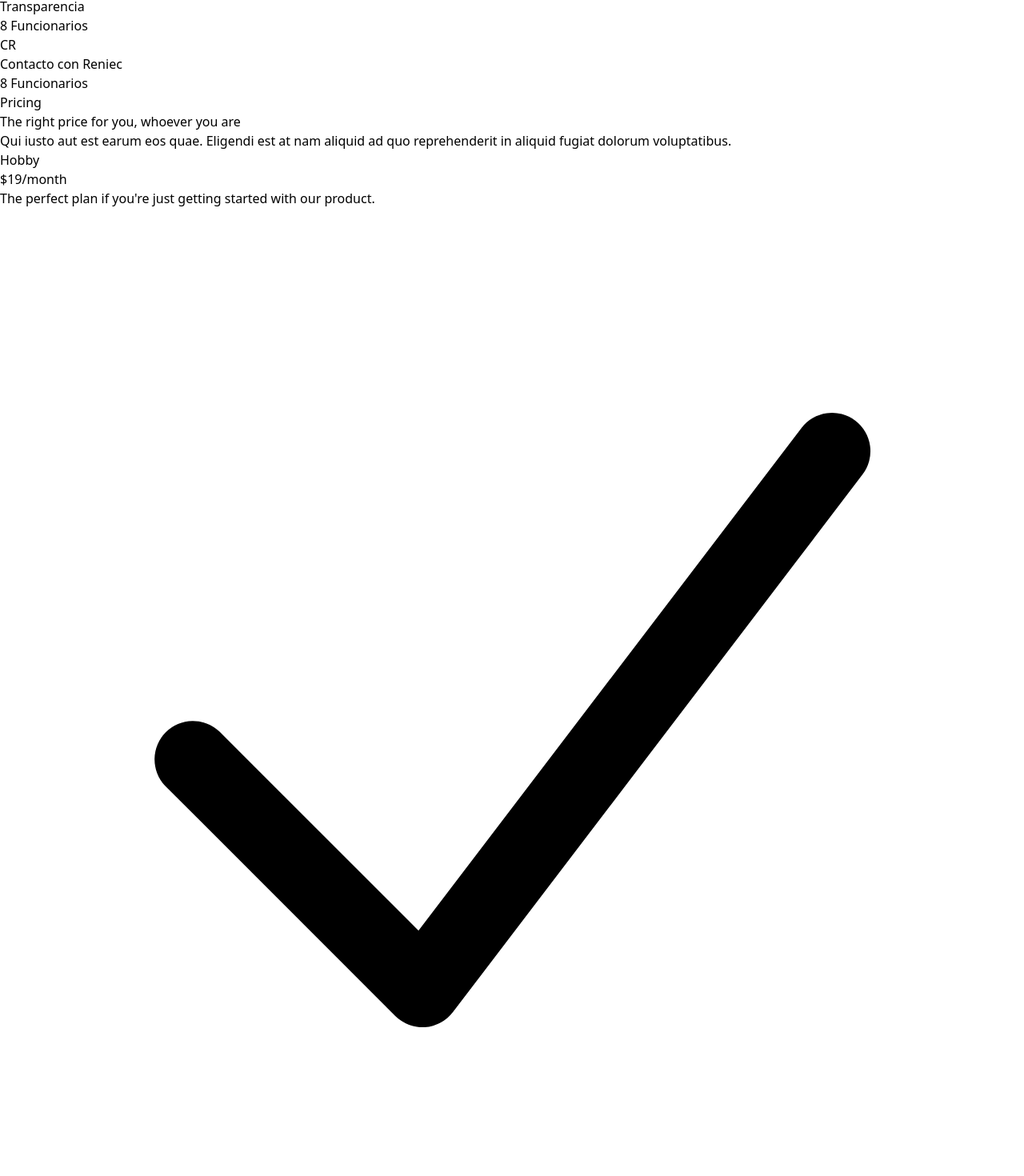
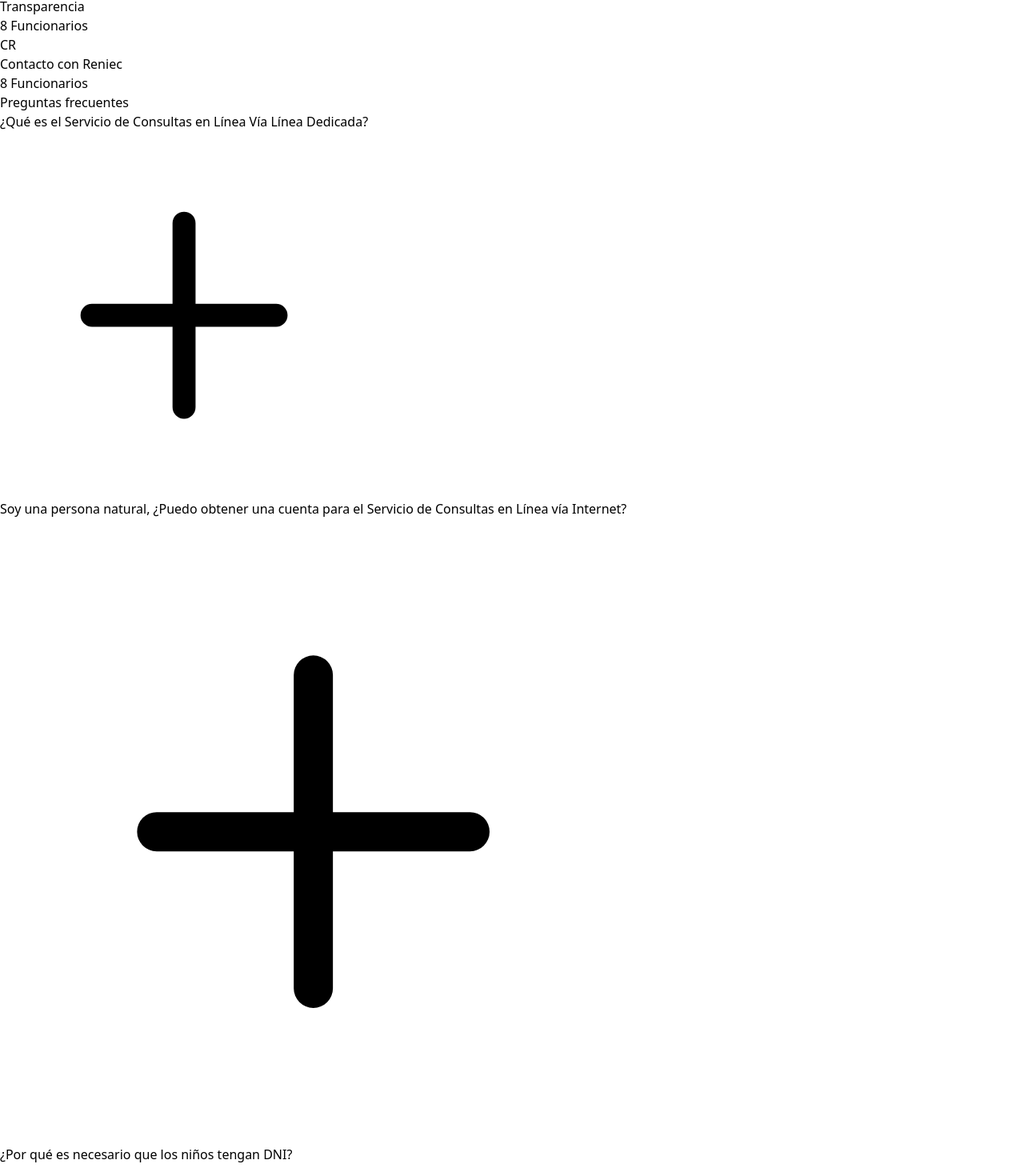
Before and after one commit to CristoferCalcinas/reniec-update-dev, a React (Vite) app: page / in a window 1280 px wide. Shown: the part 2599-4069 px from the top of the page at 80% size. Built offline with nearby package versions, Linux system fonts and the light colour scheme.

Commit message:
Modificando la seccion de preguntas

```diff
--- a/src/principal/page/PrincipalPage.jsx
+++ b/src/principal/page/PrincipalPage.jsx
@@ -96,11 +96,21 @@ const tiers = [
 ];
 const faqs = [
   {
-    question: "What's the best thing about Switzerland?",
+    question: "¿Qué es el Servicio de Consultas en Línea Vía Línea Dedicada?",
     answer:
-      "I don't know, but the flag is a big plus. Lorem ipsum dolor sit amet consectetur adipisicing elit. Quas cupiditate laboriosam fugiat.",
+      "El servicio de Consultas en Línea vía Línea Dedicada está dirigido a autoridades policiales y judiciales e instituciones públicas y privadas, con fines de verificación de identidad y consiste en establecer entre el RENIEC y el interesado una línea dedicada por la cual accederá a nuestra información para esto es necesario que el interesado posea un servidor y realice un desarrollo utilizando las APIS del RENIEC disponibles para diversos lenguajes de programación. El servicio se inicia después de la firma del convenio de suministro de información.",
   },
-  // More questions...
+  {
+    question:
+      "Soy una persona natural, ¿Puedo obtener una cuenta para el Servicio de Consultas en Línea vía Internet?",
+    answer:
+      "Las personas naturales no pueden acceder a este servicio. El Servicio de Consultas en Línea vía Internet está orientado a autoridades policiales y judiciales e instituciones públicas y privadas, con fines de verificación de identidad para el cumplimiento de sus funciones, garantizando el irrestricto respeto por la intimidad de las personas.",
+  },
+  {
+    question: "¿Por qué es necesario que los niños tengan DNI?",
+    answer:
+      "El DNI es necesario para que los niños y niñas puedan ser identificados y tengan acceso a los servicios de salud, programas sociales, así como para su libre desplazamiento por el interior o exterior del país. Es importante también para evitar la trata de menores y secuestros. El Nº de DNI será el mismo cuando cumpla la mayoría de edad y el que utilizará toda su vida. En la actualidad, el DNI de menores se emite a las personas comprendidas entre los 0 años de edad hasta los 16 años, en el marco del programa de registro e identificación de menores . El DNI de menores tiene un costo de 16 soles.",
+  },
 ];
 const footerNavigation = {
   solutions: [
@@ -493,7 +503,7 @@ export const PrincipalPage = () => {
 
         {/* Categories section */}
         <div className="mx-auto max-w-7xl px-6 lg:px-8">
-          <div className="mx-auto max-w-4xl pt-16 sm:pt-32 lg:pt-40 space-y-10">
+          <div className="mx-auto max-w-4xl pt-16 sm:pt-32 lg:pt-40 space-y-20">
             <h2 className="text-6xl font-bold tracking-tight">Categorías</h2>
             <p className="text-xl leading-8 italic">
               Conoce todos los trámites, servicios y contenido de orientación
@@ -533,7 +543,7 @@ export const PrincipalPage = () => {
         </div>
 
         {/* Pricing section */}
-        <div className="relative isolate mt-32 bg-white px-6 sm:mt-56 lg:px-8">
+        {/* <div className="relative isolate mt-32 bg-white px-6 sm:mt-56 lg:px-8">
           <div
             className="absolute inset-x-0 -top-3 -z-10 transform-gpu overflow-hidden px-36 blur-3xl"
             aria-hidden="true"
@@ -644,15 +654,15 @@ export const PrincipalPage = () => {
               </div>
             ))}
           </div>
-        </div>
+        </div> */}
 
         {/* FAQ section */}
-        <div className="mx-auto mt-32 max-w-7xl px-6 sm:mt-56 lg:px-8">
+        <div className="mx-auto mt-32 max-w-7xl px-6 sm:mt-32  lg:px-8">
           <div className="mx-auto max-w-4xl divide-y divide-gray-900/10">
-            <h2 className="text-2xl font-bold leading-10 tracking-tight text-gray-900">
-              Frequently asked questions
+            <h2 className="text-6xl font-bold leading-10 tracking-tight text-gray-900">
+              Preguntas frecuentes
             </h2>
-            <dl className="mt-10 space-y-6 divide-y divide-gray-900/10">
+            <dl className="mt-20 space-y-6 divide-y divide-gray-900/10">
               {faqs.map((faq) => (
                 <Disclosure as="div" key={faq.question} className="pt-6">
                   {({ open }) => (
@@ -702,8 +712,8 @@ export const PrincipalPage = () => {
         <div className="mx-auto max-w-7xl px-6 py-16 sm:py-24 lg:px-8 lg:py-32">
           <div className="xl:grid xl:grid-cols-3 xl:gap-8">
             <img
-              className="h-7"
-              src="https://tailwindui.com/img/logos/mark.svg?color=indigo&shade=500"
+              className="h-7 rounded-md"
+              src="https://cdn6.aptoide.com/imgs/c/8/2/c82d88a3bf5ce9285718a734434b9ea9_icon.png"
               alt="Company name"
             />
             <div className="mt-16 grid grid-cols-2 gap-8 xl:col-span-2 xl:mt-0">
```
